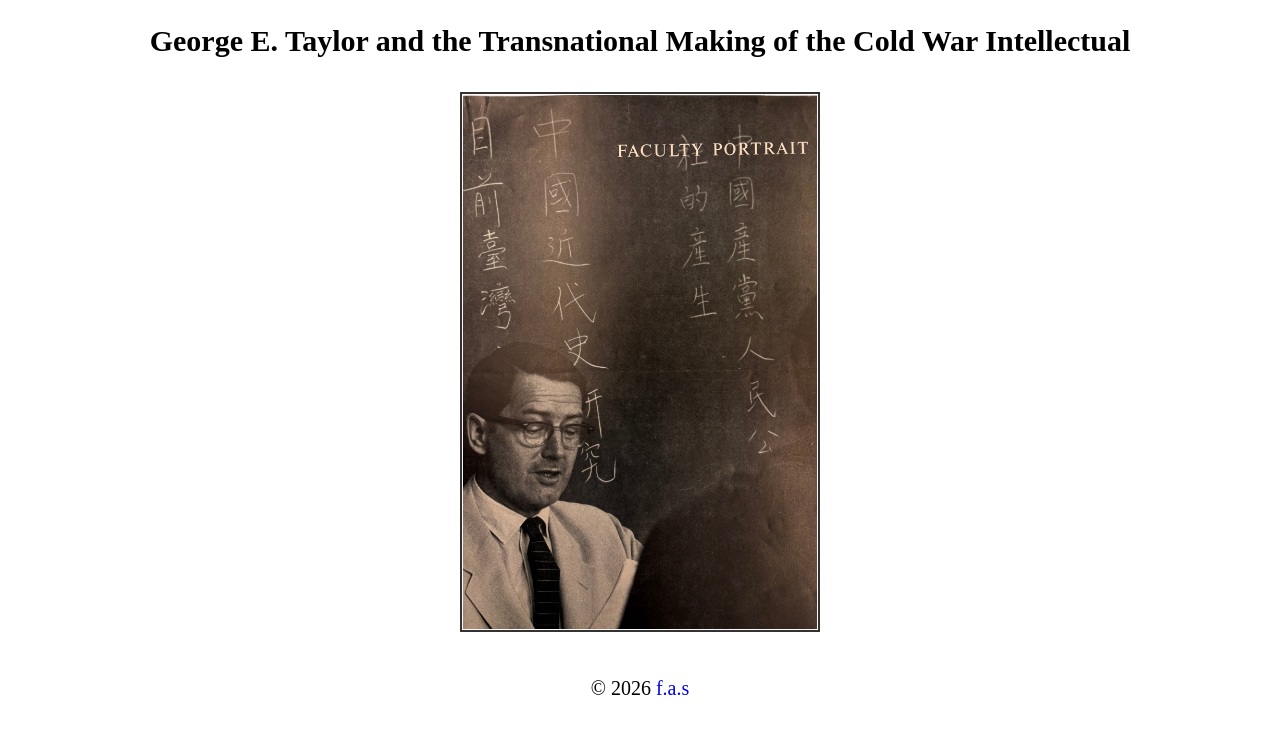
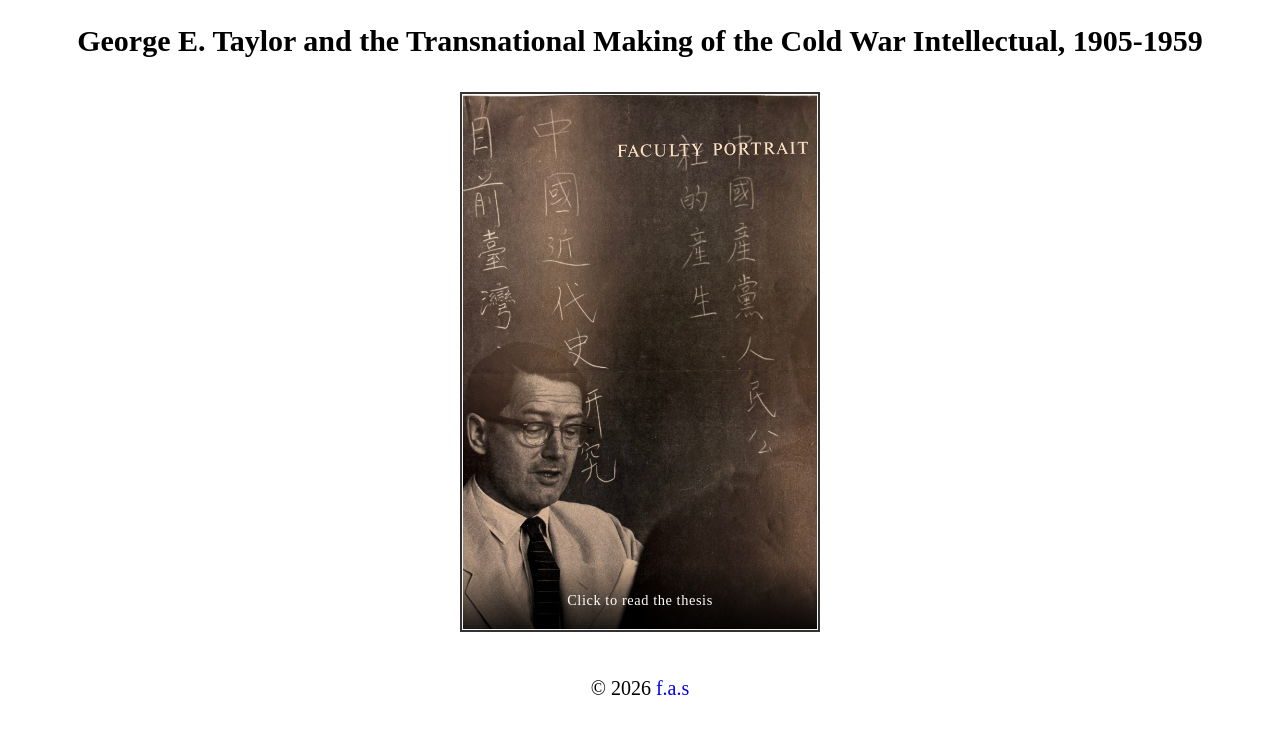
Before and after one commit to f-a-shen/Taylor, a plain HTML site: page index.html in a window 1280 px wide. Shown: the part 77-810 px from the top of the page. Drawn offline with Linux system fonts and the light colour scheme.

Commit message:
ADD thesis upload

```diff
--- a/css/style.css
+++ b/css/style.css
@@ -19,6 +19,9 @@ h1, h2 {
 }
 
 .frame {
+  position: relative;
+  display: block;
+  overflow: hidden;
   width: 360px;
   height: 540px;
   margin: 10px auto;
@@ -26,6 +29,8 @@ h1, h2 {
   padding: 1px;
   box-sizing: border-box;
   background-color: #f8f8f8;
+  color: #fff;
+  text-decoration: none;
 }
 
 .image {
@@ -33,6 +38,61 @@ h1, h2 {
   height: 100%;
   object-fit: cover;
   display: block;
+  transition: transform 350ms ease, filter 350ms ease;
+}
+
+.thesis-caption {
+  position: absolute;
+  right: 1px;
+  bottom: 1px;
+  left: 1px;
+  padding: 28px 20px 20px;
+  background: linear-gradient(transparent, rgba(0, 0, 0, 0.82));
+  font-size: 0.9rem;
+  letter-spacing: 0.04em;
+  text-align: center;
+  opacity: 0;
+  transform: translateY(12px);
+  transition: opacity 250ms ease, transform 250ms ease;
+}
+
+.frame:hover .image,
+.frame:focus-visible .image {
+  filter: brightness(0.88);
+  transform: scale(1.025);
+}
+
+.frame:hover .thesis-caption,
+.frame:focus-visible .thesis-caption {
+  opacity: 1;
+  transform: translateY(0);
+}
+
+.frame:focus-visible {
+  outline: 3px solid #315a7d;
+  outline-offset: 4px;
+}
+
+@media (hover: none) {
+  .thesis-caption {
+    opacity: 1;
+    transform: none;
+  }
+}
+
+@media (max-width: 420px) {
+  .frame {
+    width: calc(100vw - 32px);
+    height: auto;
+    aspect-ratio: 2 / 3;
+  }
+}
+
+@media (prefers-reduced-motion: reduce) {
+  .image,
+  .thesis-caption {
+    transition: none;
+  }
 }
 
 footer {
--- a/index.html
+++ b/index.html
@@ -9,13 +9,14 @@
 <body>
   <header>
     <h1>The Frontiersman</h1>
-    <h2>George E. Taylor and the Transnational Making of the Cold War Intellectual</h2>
+    <h2>George E. Taylor and the Transnational Making of the Cold War Intellectual, 1905-1959</h2>
   </header>
 
   <main>
-    <div class="frame">
-        <img class="image" src="img/taylor-faculty-portait.jpeg" alt="George Edward Taylor's faculty portait, China Study, University of Washington">
-    </div>
+    <a class="frame" href="resource/Shen_Frontiersman_032026.pdf" aria-label="Read The Frontiersman thesis (PDF)">
+      <img class="image" src="img/taylor-faculty-portait.jpeg" alt="George Edward Taylor's faculty portrait, China Study, University of Washington">
+      <span class="thesis-caption">Click to read the thesis</span>
+    </a>
   </main>
 
   <footer>
```
Also changed, not shown: 1 other file.
